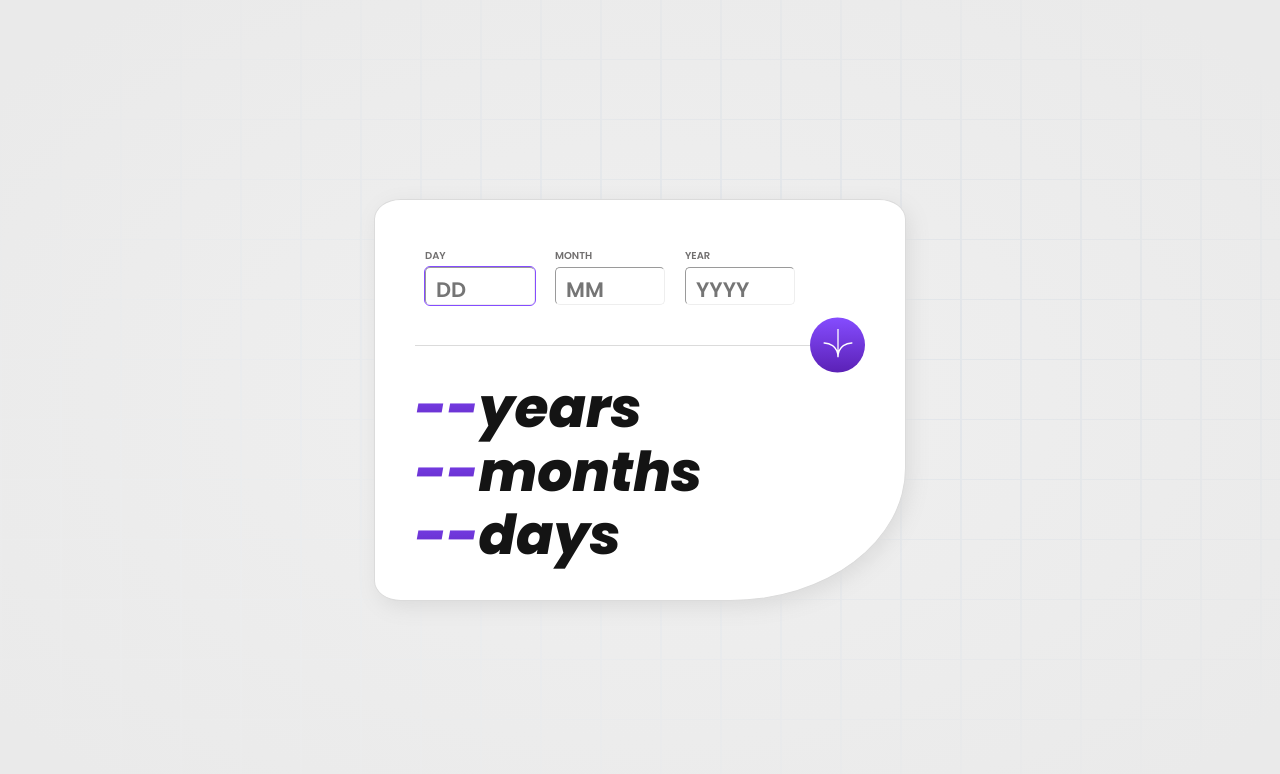
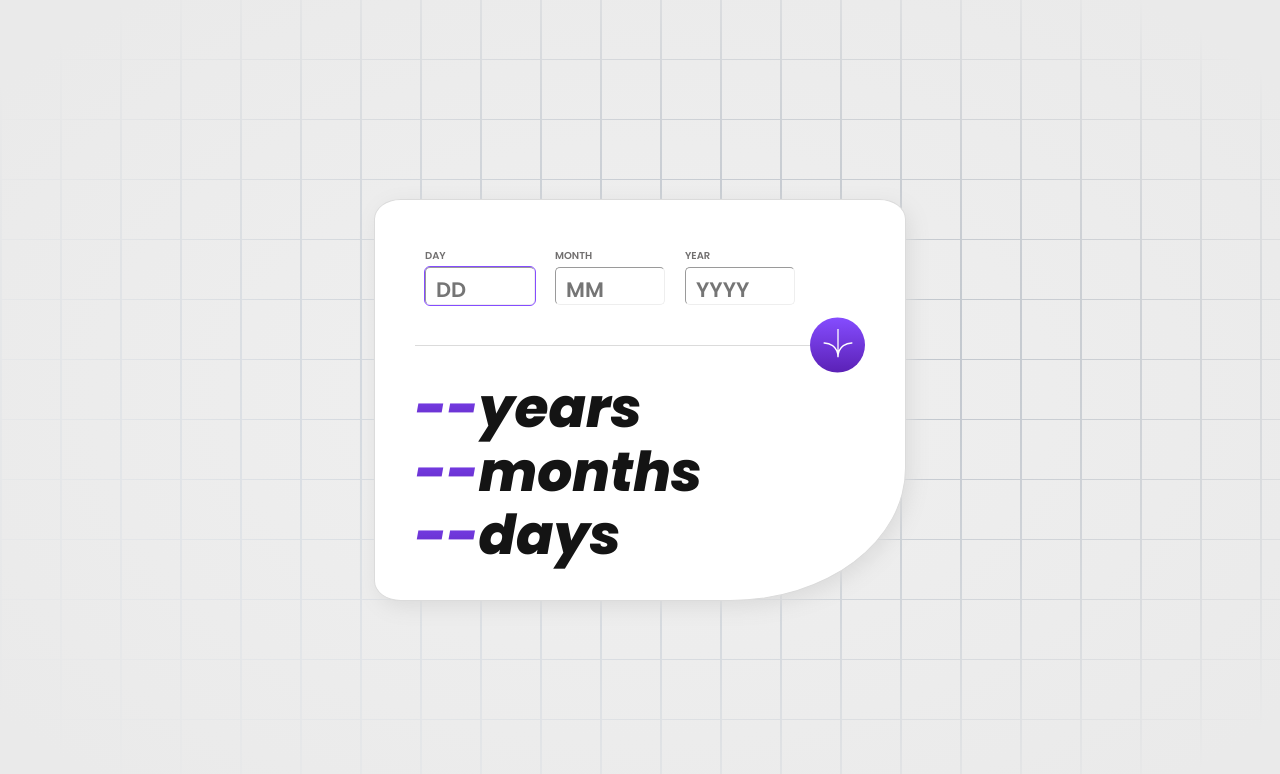
Before and after one commit to GgonzaloCaceres/AgeCalculator, a React (Vite) app: page / in a window 1280 px wide. Shown: the top 774 px of the page. Built offline with nearby package versions, Linux system fonts and the light colour scheme.

Commit message:
feat: :art: Added styles compatibility with browsers

```diff
--- a/src/components/AgeCounter/AgeCounter.module.css
+++ b/src/components/AgeCounter/AgeCounter.module.css
@@ -71,11 +71,14 @@
   );
   width: 100%;
   height: 100%;
-  -webkit-mask: linear-gradient(90deg, #000 2px, transparent 0),
-    linear-gradient(0deg, #000 1px, transparent 0);
+  -webkit-mask: linear-gradient(90deg, var(--off-black) 2px, transparent 0),
+    linear-gradient(0deg, var(--off-black) 1px, transparent 0);
   -webkit-mask-size: 60px 60px;
+  mask: linear-gradient(90deg, var(--off-black) 2px, transparent 0),
+    linear-gradient(0deg, var(--off-black) 1px, transparent 0);
+  mask-size: 60px 60px;
   background-size: 400%;
-  animation: growing 20s linear infinite;
+  animation: growing 10s linear infinite;
   opacity: 0.7;
 }
 
```
